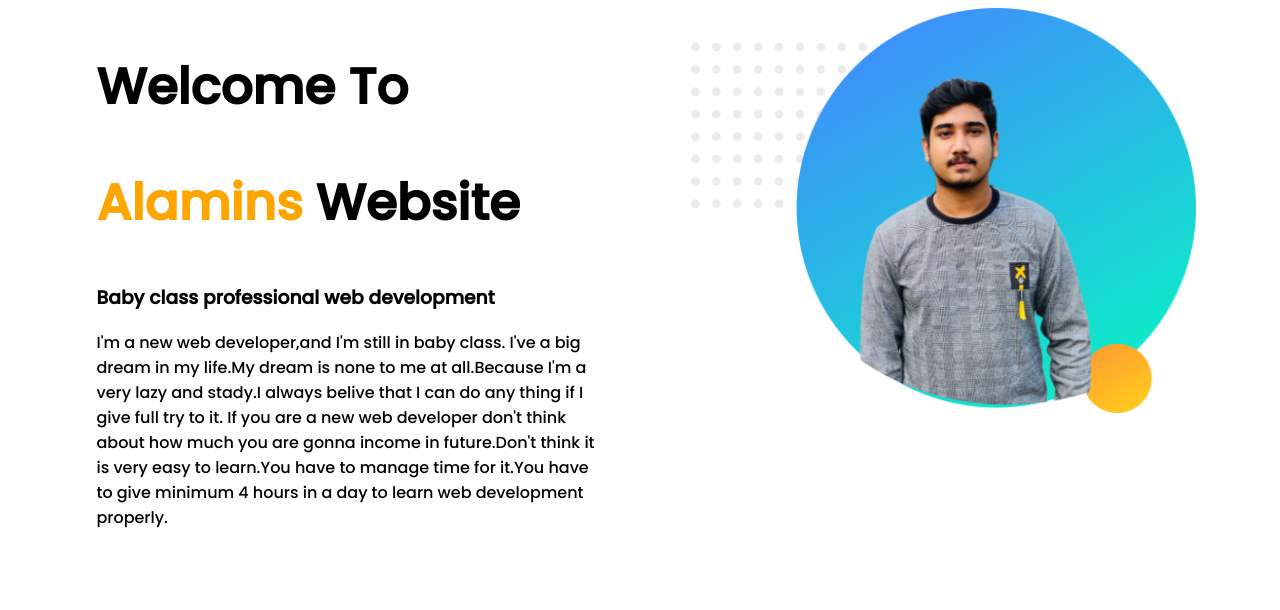
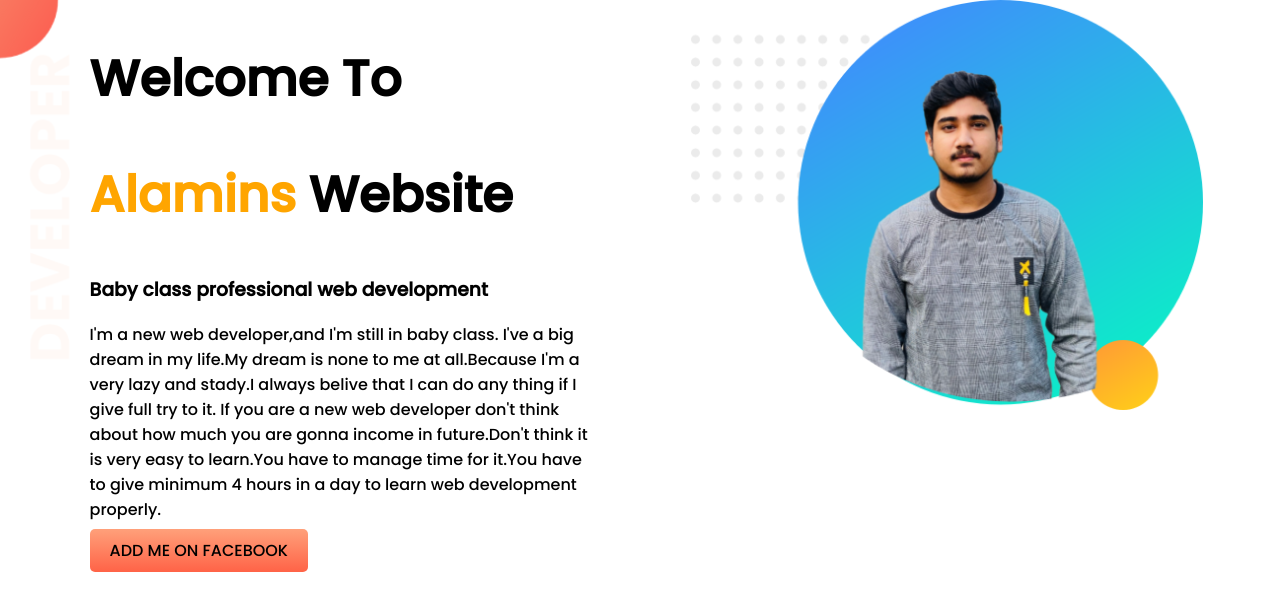
Before and after one commit to Alamin-dev01/1st-portfolio, a plain HTML site: page index.html in a window 1280 px wide. Drawn offline with Linux system fonts and the light colour scheme.

Commit message:
Done part 1

```diff
--- a/img/style.css
+++ /dev/null
@@ -1,31 +0,0 @@
-
-body{
-  font-family: 'Poppins', sans-serif;
-
-
-}
-
-h1{
-font-size: 50px;
-
-
-
-
-}
-.name-highlight{
-color: orange;
-
-}
-.half-width{
-   width: 40%;
-
-    margin-left: 5%;
-    padding-left: 2%;
-
-}
-.half-width img{
-
-width: 100%;
-
-
-}
--- a/index.html
+++ b/index.html
@@ -10,7 +10,7 @@
 </head>
 <body>
 
-  <section >
+  <section   class="top-banner" >
 
 <div class="half-width">
 
@@ -23,6 +23,7 @@
     I've a big dream in my life.My dream is none to me at all.Because I'm a very lazy and stady.I always belive that I can do any thing if I give full try to it.
     If you are a new web developer don't think about how much you are gonna income in future.Don't think it is very easy to learn.You have to manage time for it.You have to give minimum 4 hours in a day to learn web development properly.
   </p>
+  <a class="link-button" target="_blank" href="https://www.facebook.com/md.abdullah.alamin12345">ADD ME ON FACEBOOK</a>
 </div>
 <div class="half-width">
   <img src="img/profile.png" alt="">
--- a/style.css
+++ b/style.css
@@ -1,7 +1,7 @@
 
 body{
   font-family: 'Poppins', sans-serif;
-
+  margin: 0px;
 
 }
 
@@ -29,3 +29,22 @@ width: 100%;
 
 
 }
+.top-banner{
+
+ background-image: url("img/top-banner.png");
+background-repeat: no-repeat;
+
+}
+section{
+
+height: 500px;
+
+}
+.link-button{
+text-decoration: none;
+background-image: linear-gradient( lightSalmon, tomato);
+padding: 10px 20px;
+border-radius: 5px;
+color: black;
+font-weight: 100;
+}
```
